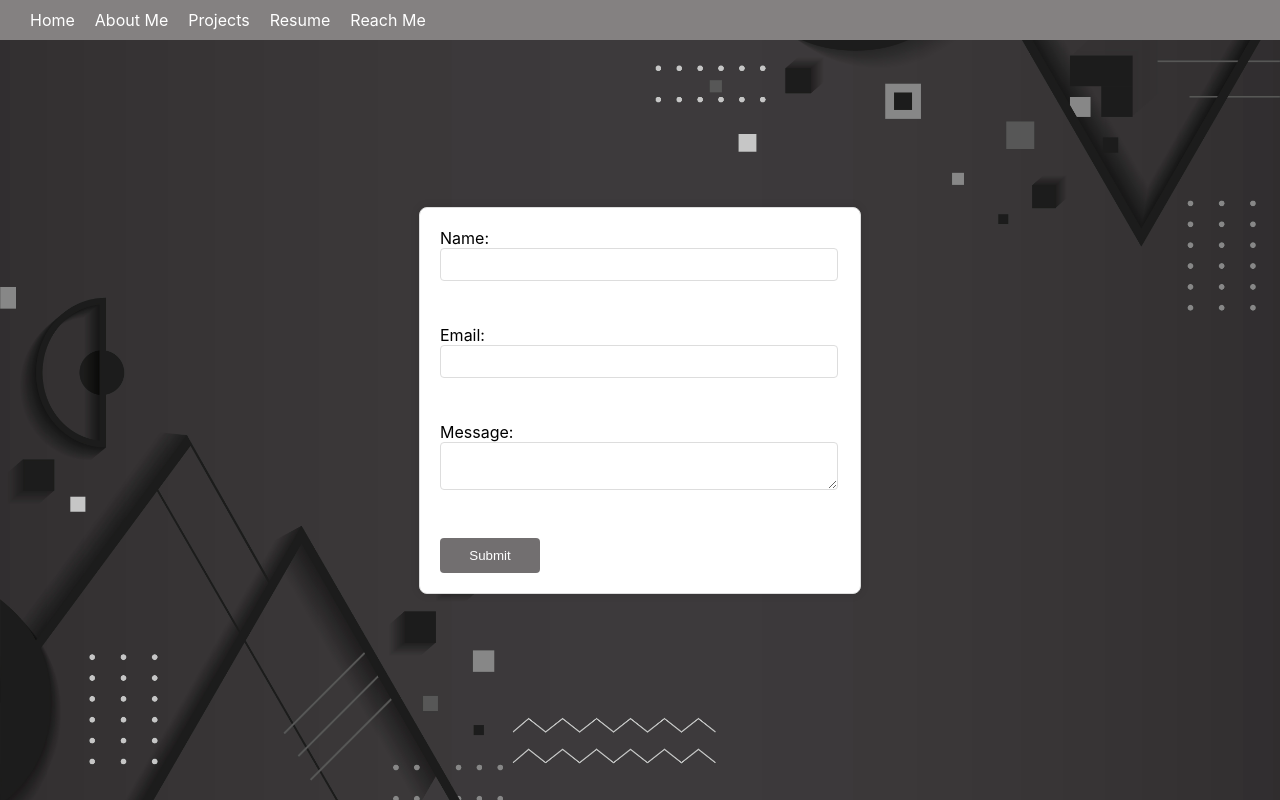
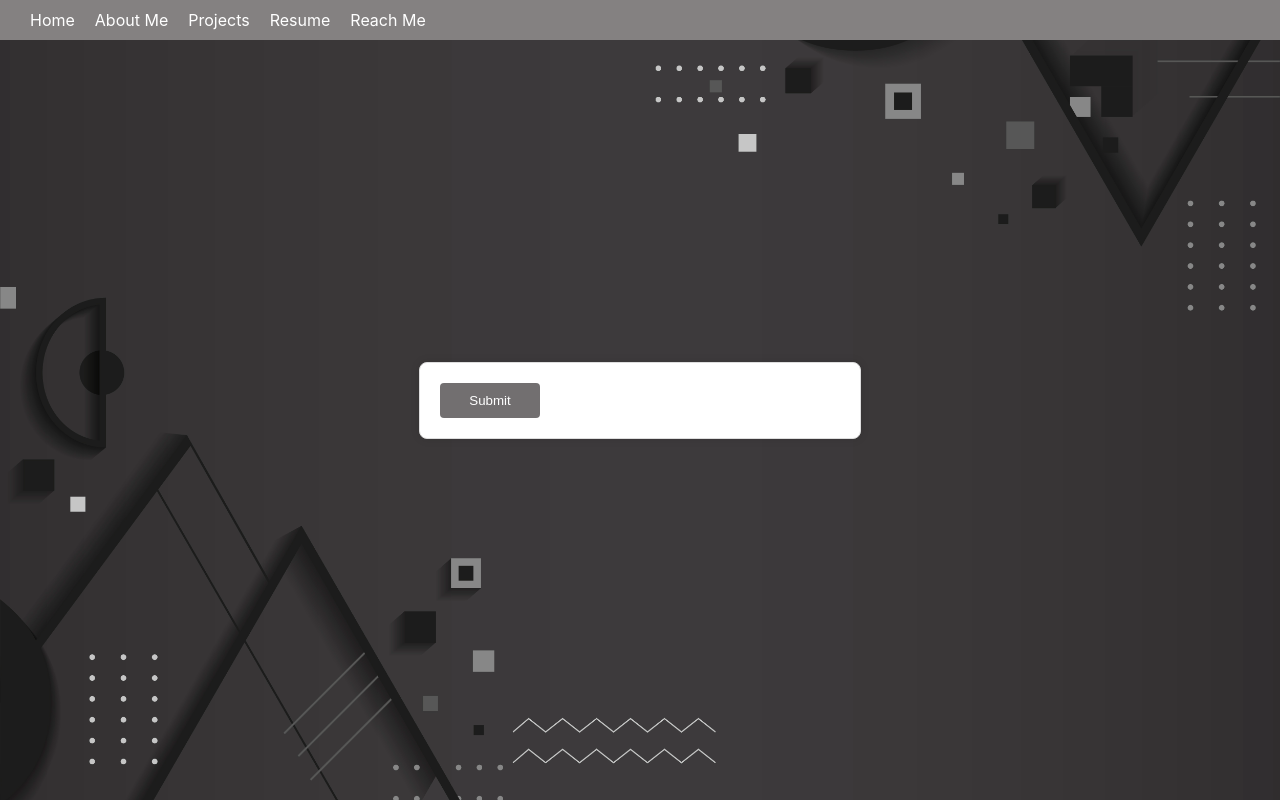
Before and after one commit to Dmitrosio/Portfolio, a React (Create React App) app: page /reachme in a window 1280 px wide. Built offline with nearby package versions, Linux system fonts and the light colour scheme.

Commit message:
Added a success message!

```diff
--- a/src/components/ReachMe.js
+++ b/src/components/ReachMe.js
@@ -34,8 +34,6 @@ const ReachMe = () => {
       setMessage('');
       setFormError(null);
 
-      // Redirect to your email address (replace 'your-email@example.com' with your actual email address)
-      window.location.href = 'mailto:dimaorlov2002@gmail.com';
     } catch (error) {
       // Handle errors from the server or API
       setFormError('An error occurred. Please try again.');
@@ -46,28 +44,15 @@ const ReachMe = () => {
   };
 
   return (
-    <div class = 'reach'>
-    <form onSubmit={handleSubmit}>
-      <label>
-        Name:
-        <input type="text" value={name} onChange={(e) => setName(e.target.value)} />
-      </label>
-      <br />
-      <label>
-        Email:
-        <input type="email" value={email} onChange={(e) => setEmail(e.target.value)} />
-      </label>
-      <br />
-      <label>
-        Message:
-        <textarea value={message} onChange={(e) => setMessage(e.target.value)} />
-      </label>
-      <br />
-      <button type="submit" disabled={isSubmitting}>
+    <div class="reach">
+      <form onSubmit={handleSubmit}>
+        {/* Your form inputs here */}
+        <button type="submit" disabled={isSubmitting}>
           {isSubmitting ? 'Submitting...' : 'Submit'}
         </button>
         {formError && <p className="error-message">{formError}</p>}
-    </form>
+        {submissionSuccess && <p className="success-message">Form submitted successfully!</p>}
+      </form>
     </div>
   );
 };
```
Also changed, not shown: 1 other file (tests, documents, lock files or other folders).
